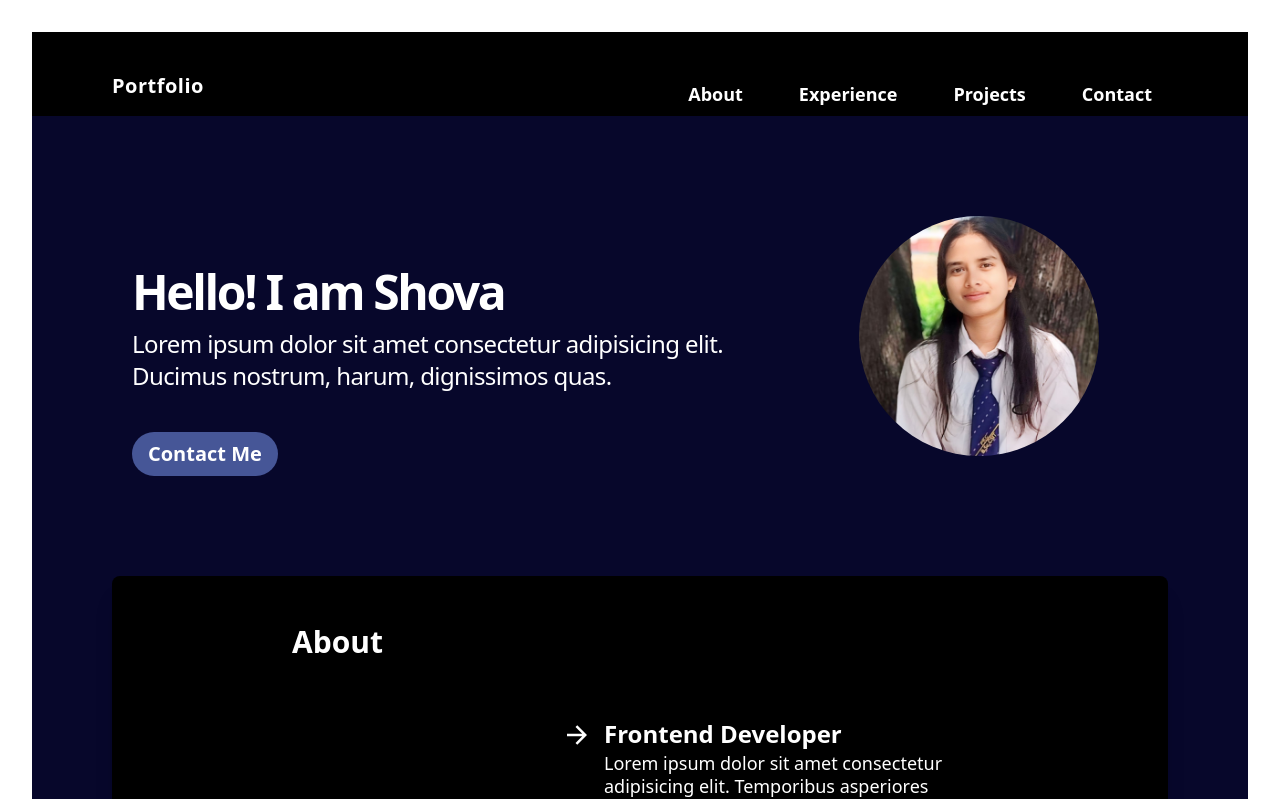
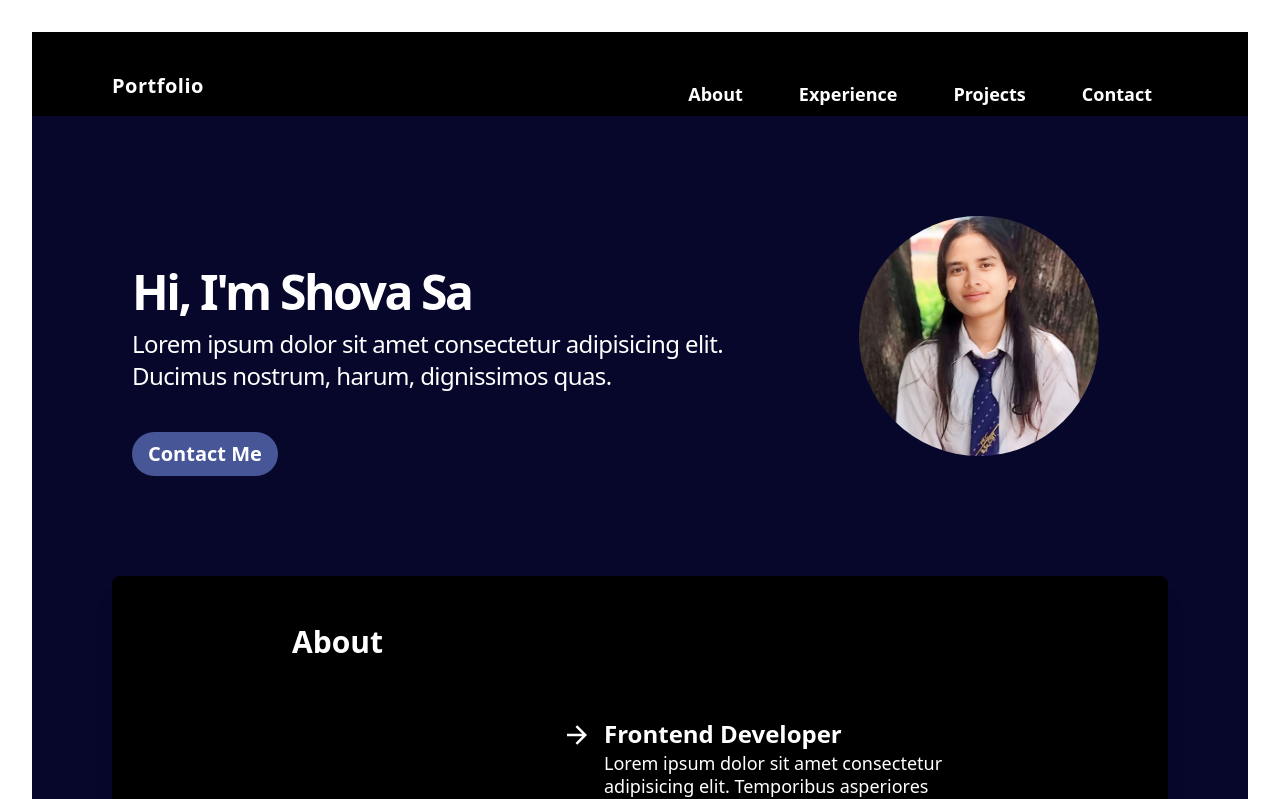
Before and after one commit to shovasapkota101/Personal-Portfolio, a React (Vite) app: page / in a window 1280 px wide. Shown: the top 799 px of the page. Built offline with nearby package versions, Linux system fonts and the light colour scheme.

Commit message:
I have create textchange file for making animated text

```diff
--- a/src/Components/Hero/Hero.jsx
+++ b/src/Components/Hero/Hero.jsx
@@ -1,11 +1,12 @@
 import React from 'react'
 import Shova_Img from '../../assets/shova.jpg'
+import TextChange from '../TextChange'
 
 const Hero = () => {
   return (
     <div className='text-(--primary-color) flex w-full items-start p-10 md:p-20 lg:p-25'>
       <div className='w-full  md:pt-10 text-left'>
-      <h1 className='text-2xl md:text-3xl lg:text-5xl font-bold flex leading-normal tracking-tighter'>Hello! I am Shova</h1>
+      <h1 className='text-2xl md:text-3xl lg:text-5xl font-bold flex leading-normal tracking-tighter'><TextChange/></h1>
       <p className='text-sm md:text-xl lg:text-2xl tracking-tight'>Lorem ipsum dolor sit amet consectetur adipisicing elit. Ducimus nostrum, harum, dignissimos quas.</p>
       <button className='mt-5 md:mt-7 lg:mt-10 py-2 px-2 md:px-3 lg:px-4 text-sm md:text-lg lg:text-xl hover:opacity-85 duration-300 hover:scale-105 font-semibold rounded-3xl bg-[#465697]'>Contact Me</button>
       </div>
--- /dev/null
+++ b/src/Components/TextChange.jsx
@@ -0,0 +1,36 @@
+import React from 'react'
+import { useState, useEffect } from 'react';
+
+const TextChange = () => {
+
+    const texts = ["Hi, I'm Shova Sapkota","Hi, I'm Shova Sapkota","Hi, I'm Shova Sapkota"]
+    const [currentText, setCurrentText] = useState("");
+    const [endValue, setEndValue] = useState(true);
+    const [isForward, setIsForward] = useState(true);
+    const [index, setIndex] = useState(0);
+
+    useEffect(() => {
+        const intervalId = setInterval(() => {
+           setCurrentText(texts[index].substring(0,endValue));
+           if(isForward){
+            setEndValue((prev) => prev + 1);
+           } else{
+            setEndValue((prev) => prev - 1);
+           }
+           if(endValue > texts[index].length+10){
+            setIsForward(false)
+           }
+           if(endValue < 2.1){
+            setIsForward(true)
+            setIndex((prev)=>prev&texts.length)
+           }
+        }, 50);
+
+        return ()=>clearInterval(intervalId)
+    },[endValue,isForward,index,texts]);
+  return (
+    <div className='transition ease duration-300'>{currentText}</div>
+  )
+}
+
+export default TextChange
```
